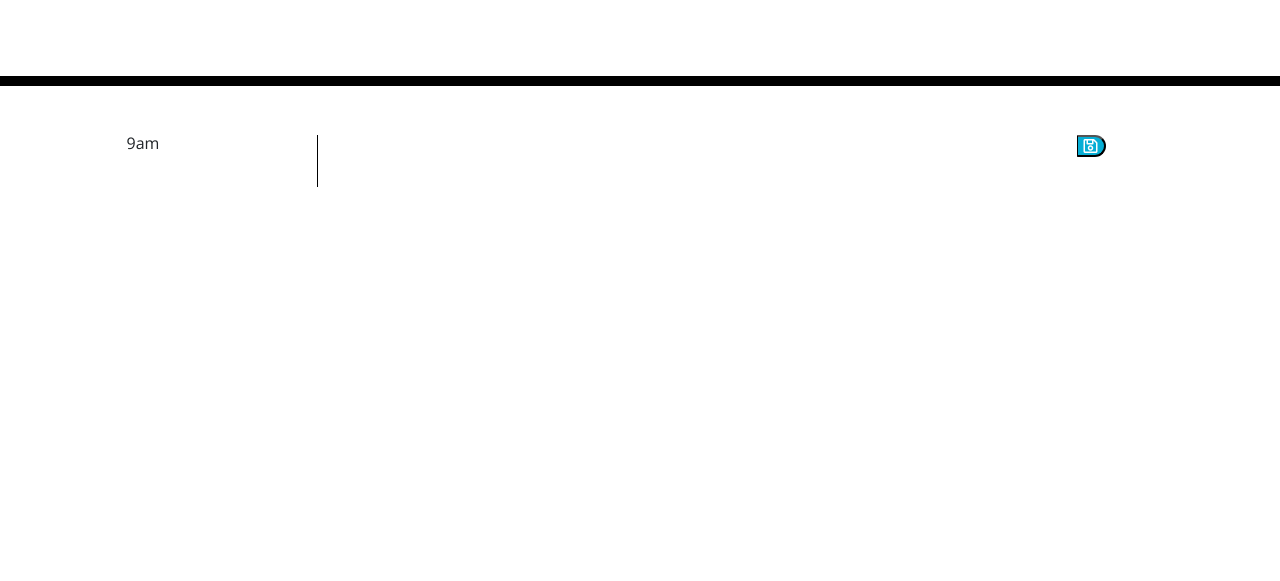
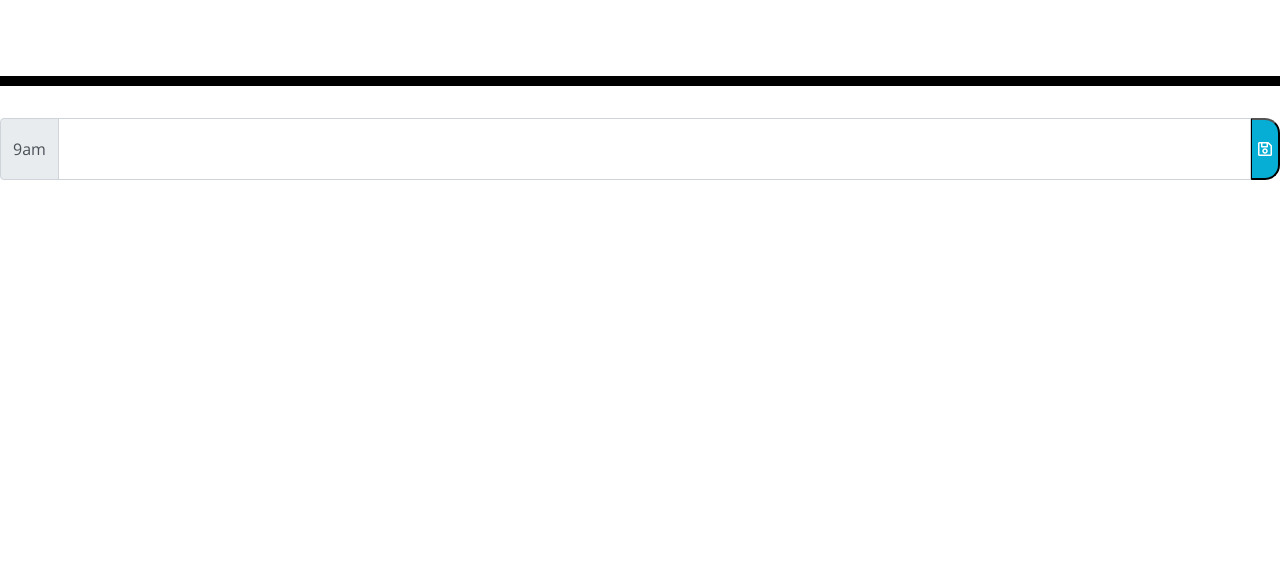
Before and after one commit to porteraproblems/DayPlanner, a plain HTML site: page index.html in a window 1280 px wide. Shown: the part 219-800 px from the top of the page. Drawn offline with nearby package versions, Linux system fonts and the light colour scheme.

Commit message:
made changes to the timeblocks

```diff
--- a/index.html
+++ b/index.html
@@ -1,31 +1,19 @@
 <!DOCTYPE html>
 <html lang="en">
+
 <head>
   <meta charset="UTF-8" />
   <meta name="viewport" content="width=device-width, initial-scale=1.0" />
   <meta http-equiv="X-UA-Compatible" content="ie=edge" />
-    <link
-      rel="stylesheet"
-      href="https://stackpath.bootstrapcdn.com/bootstrap/4.3.1/css/bootstrap.min.css"
-    />
-    <link
-      rel="stylesheet"
-      href="https://use.fontawesome.com/releases/v5.8.1/css/all.css"
-      integrity="sha384-50oBUHEmvpQ+1lW4y57PTFmhCaXp0ML5d60M1M7uH2+nqUivzIebhndOJK28anvf"
-      crossorigin="anonymous"
-    />
-    <link
-      href="https://fonts.googleapis.com/css?family=Open+Sans&display=swap"
-      rel="stylesheet"
-    />
+  <link rel="stylesheet" href="https://stackpath.bootstrapcdn.com/bootstrap/4.3.1/css/bootstrap.min.css" />
+  <link rel="stylesheet" href="https://use.fontawesome.com/releases/v5.8.1/css/all.css"
+    integrity="sha384-50oBUHEmvpQ+1lW4y57PTFmhCaXp0ML5d60M1M7uH2+nqUivzIebhndOJK28anvf" crossorigin="anonymous" />
+  <link href="https://fonts.googleapis.com/css?family=Open+Sans&display=swap" rel="stylesheet" />
   <link rel="stylesheet" href="style.css" />
   <title>Work Day Scheduler</title>
-    <h4 id = date></h4>
+  <h4 id=date></h4>
 
-    <script>
-      var date = new Date()
-      document.getElementById("date").innerHTML = date.toDateString();
-      </script>
+
 </head>
 
 <body>
@@ -33,25 +21,26 @@
     <h1 class="display-3">Work Day Scheduler</h1>
     <p class="lead">A simple calendar app for scheduling your work day</p>
     <p id="currentDay" class="lead"></p>
+    <script>
+      var date = new Date()
+      document.getElementById("date").innerHTML = date.toDateString();
+    </script>
   </header>
 
-    <div class="container">
-      <div class="row">
-        <div class="col-md-2">
-          9am
+<!-- timeblocks go here -->
+    <div class="input-group">
+      <div class="input-group-prepend">
+        <span class="input-group-text" class="time-block">9am</span>
       </div>
-        <div class="col-md-8">
-          <textarea class="description" //bootstrap></textarea>
-        </div>
-        <div class="col-md-2">
+      <textarea class="form-control" class="description" aria-label="With textarea"></textarea>
       <button class="saveBtn"><i class="far fa-save"></i></button>
-        </div>
     </div>
 
   </div>
-<!-- copy and paste starting from line 39 -->
+  <!-- copy and paste starting from line 31 -->
 
   <script src="https://cdnjs.cloudflare.com/ajax/libs/jquery/3.2.1/jquery.min.js"></script>
   <script src="https://cdnjs.cloudflare.com/ajax/libs/moment.js/2.24.0/moment.min.js"></script>
 </body>
+
 </html>
--- a/style.css
+++ b/style.css
@@ -43,7 +43,7 @@ textarea{
 }
 
 .past {
-  background-color: #d3d3d3;
+  background-color: #d3d3d3c4;
   color: white;
 }
 
```
Also changed, not shown: planner.js (+15 -15 lines). Lines whose indentation alone changed are shown as unchanged.
